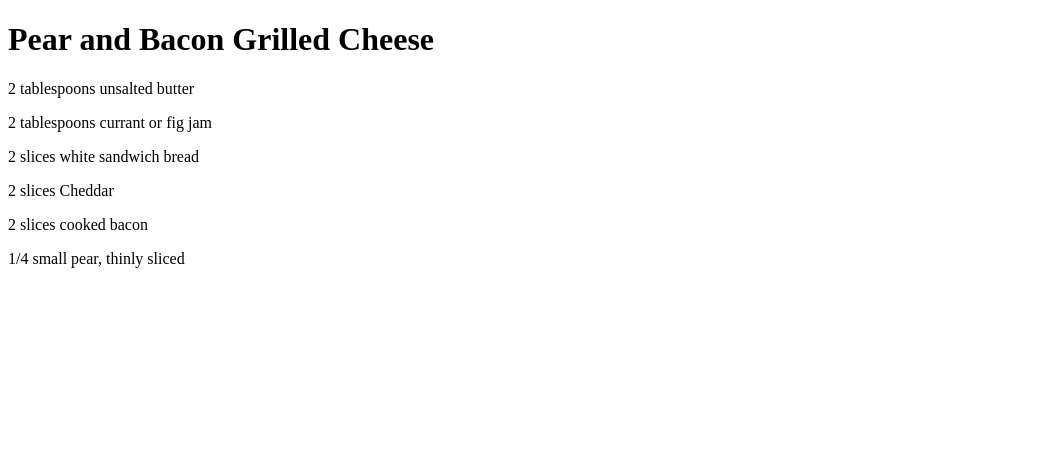
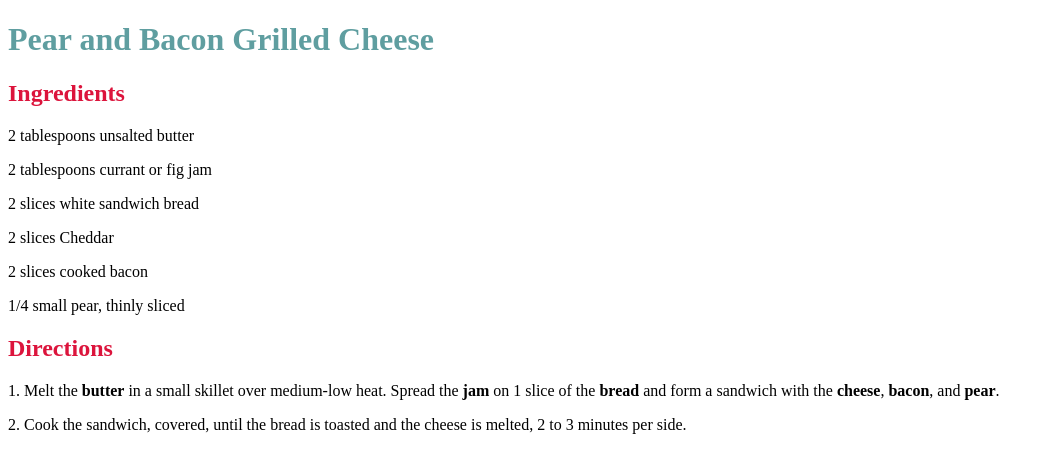
Before and after one commit to adriannem/pbgrilled_cheese, a plain HTML site: page index.html in a window 1280 px wide. Shown: the whole page, without its empty margins (0-1051 px from the left). Drawn offline with Linux system fonts and the light colour scheme.

Commit message:
add directions, heading colors.

```diff
--- a/index.html
+++ b/index.html
@@ -1,17 +1,22 @@
 <!DOCTYPE html>
 <html lang="en-US">
+
 <head>
-<meta charset="utf-8">
+    <meta charset="utf-8">
     <title>Grilled Cheese Recipes</title>
 </head>
+
 <body>
-    <h1>Pear and Bacon Grilled Cheese</h1>
+    <h1 style="color: cadetblue">Pear and Bacon Grilled Cheese</h1>
+    <h2 style="color: crimson">Ingredients</h2>
     <p>2 tablespoons unsalted butter</p>
     <p>2 tablespoons currant or fig jam</p>
     <p>2 slices white sandwich bread</p>
     <p>2 slices Cheddar</p>
     <p>2 slices cooked bacon</p>
     <p>1/4 small pear, thinly sliced</p>
-
-</body>
+    <h2 style="color: crimson">Directions</h2>
+    <p>1. Melt the <strong>butter</strong> in a small skillet over medium-low heat. Spread the <strong>jam</strong> on 1 slice of the <strong>bread</strong> and form a sandwich with the <strong>cheese</strong>, <strong>bacon</strong>, and <strong>pear</strong>.</p>
+    <p>2. Cook the sandwich, covered, until the bread is toasted and the cheese is melted, 2 to 3 minutes per side.</p>
+</body
 </html>
```
